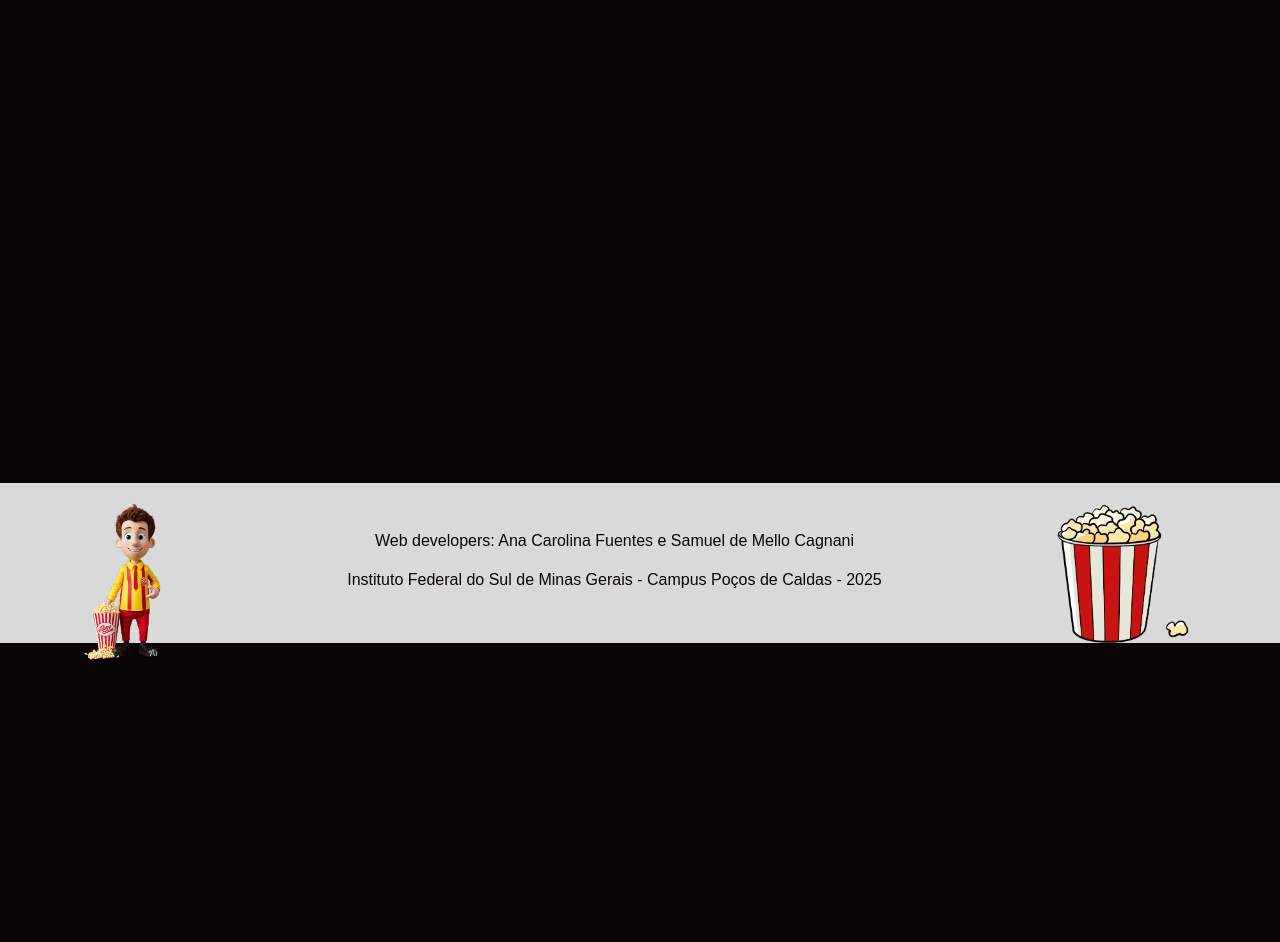
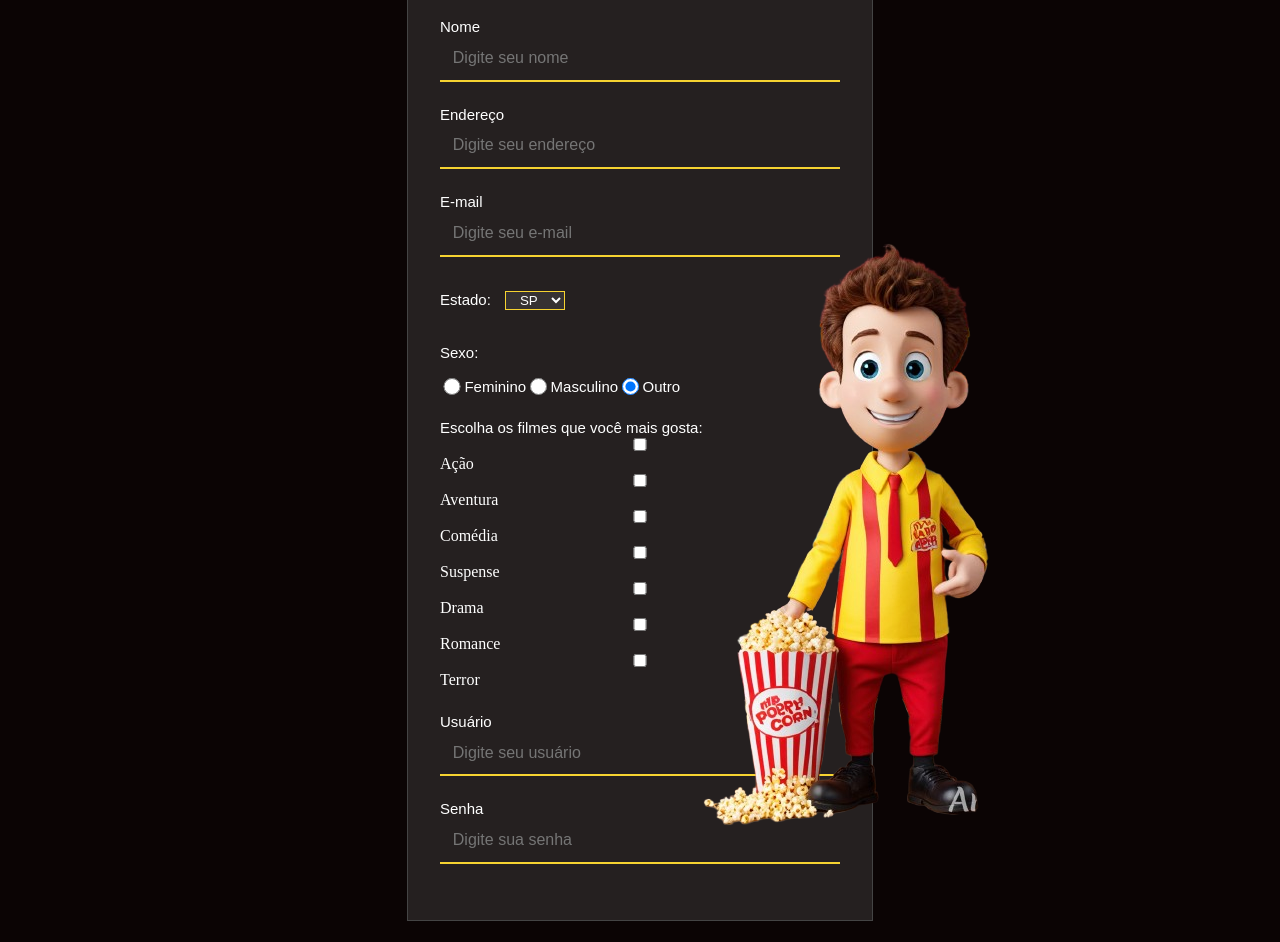
Before and after one commit to AnaCarolFuentes/Locadora_de_filmes, a plain HTML site: page cadastro.html in a window 1280 px wide. Shown: the part 157-1099 px from the top of the page. Before the commit the page ends 800 px from the top, so only its background shows below. Drawn offline with Linux system fonts and the light colour scheme.

Commit message:
Página de Cadastro Criada

```diff
--- a/cadastro.html
+++ b/cadastro.html
@@ -1,11 +1,13 @@
 <!DOCTYPE html>
 <html lang="pt-BR">
+
 <head>
-    <meta charset="UTF-8">
-    <meta name="viewport" content="width=device-width, initial-scale=1.0">
-    <link rel="stylesheet" href="style/style.css">
-    <title>Cadastro</title>
+  <meta charset="UTF-8">
+  <meta name="viewport" content="width=device-width, initial-scale=1.0">
+  <link rel="stylesheet" href="style/style.css">
+  <title>Cadastro</title>
 </head>
+
 <body>
 
   <!-- Barra de navegação -->
@@ -13,7 +15,81 @@
     <span class="logo">Logo</span>
   </nav>
 
-  <main>
+  <main class="main-cadastro">
+    <!-- Container de Cadastro -->
+     <div class="cadastro-imagem">
+      <img src="assets/images/avatar.png" alt="Avatar">
+     </div>
+     <div class="separacao_container">
+
+       <div class="cadastro-header">
+         <h2>Cadastro</h2>
+       </div>
+       <div class="cadastro-container">
+         <form class="cadastro-form" method="post">
+           <div class="form-group">
+             <label for="username">Nome</label>
+             <input type="text" id="username" placeholder="Digite seu nome" required>
+           </div>
+           <div class="form-group">
+             <label for="useradress">Endereço</label>
+             <input type="text" id="endereco" placeholder="Digite seu endereço" required>
+           </div>
+           <div class="form-group">
+             <label for="useremail">E-mail</label>
+             <input type="text" id="email" placeholder="Digite seu e-mail" required>
+           </div>
+           <div class="form-group">
+             <label for="estado">Estado:</label>
+             <select name="estado" id="estado">
+               <option value="SP">SP</option>
+               <option value="MG">MG</option>
+               <option value="MT">MT</option>
+               <option value="MS">MS</option>
+               <option value="RJ">RS</option>
+             </select>
+           </div>
+           <div class="form-group">
+             <label for="usersexo">Sexo:</label>
+             <div class="radio">
+               <input type="radio" id="feminino" name="sexo" value="feminino" checked>
+               <label for="feminino">Feminino</label>
+               <input type="radio" id="masculino" name="sexo" value="masculinho" checked>
+               <label for="masculino">Masculino</label>
+               <input type="radio" id="outro" name="sexo" value="outro" checked>
+               <label for="outro">Outro</label>
+             </div>
+           </div>
+           <div class="form-group">
+             <div class="checkbox">
+               <label>Escolha os filmes que você mais gosta:</label>
+               <div><input type="checkbox" name="filmes" value="acao"> Ação <br></div>
+               <div><input type="checkbox" name="filmes" value="aventura"> Aventura <br></div>
+               <div><input type="checkbox" name="filmes" value="comedia"> Comédia <br></div>
+               <div><input type="checkbox" name="filmes" value="suspense"> Suspense <br></div>
+               <div><input type="checkbox" name="filmes" value="drama"> Drama <br></div>
+               <div><input type="checkbox" name="filmes" value="romance"> Romance <br></div>
+               <div><input type="checkbox" name="filmes" value="terror"> Terror <br></div>
+             </div>
+           </div>
+           <div class="form-group">
+            <label for="username">Usuário</label>
+            <input type="text" id="username" placeholder="Digite seu usuário" required>
+          </div>
+          <div class="form-group">
+            <label for="password">Senha</label>
+            <input type="password" id="password" placeholder="Digite sua senha" required>
+          </div>
+       </div>
+       <div class="buttons">
+         <button type="submit" class="sem_uso"><a href="index.html">Cancelar</a></button>
+         <button type="button" class="sem_uso"><a href="cadastro.html">Limpar</a></button>
+         <button type="button" class="sem_uso"><a href="cadastro.html">Cadastrar</a></button>
+       </div>
+       <div class="buttons">
+        <button type="submit" class="btn"><a href="login.html">Voltar</a></button>
+      </div>
+     </div>
 
   </main>
 
@@ -33,4 +109,5 @@
   </footer>
 
 </body>
+
 </html>
--- /dev/null
+++ b/style/cadastro.css
@@ -0,0 +1,79 @@
+@import url('global.css');
+
+.main-cadastro
+{
+    display: flex;
+    align-items: center;
+    justify-content: center;
+    height: 100vh;
+}
+.separacao_container
+{
+    display: flex;
+    align-items: center;
+    flex-direction: column;
+    justify-content: center;
+
+}
+
+.cadastro-imagem
+{
+
+    position: absolute;
+    margin-left: 60vh;
+
+}
+
+.cadastro-header
+{
+    display: flex;
+    align-items: center;
+    justify-content: center;
+
+}
+
+.cadastro-header h2 {
+    color: var(--text-color);
+    text-align: left;
+    font-family: "Kadwa-Regular", sans-serif;
+    font-size: 36px;
+    font-weight: 400;
+    position: relative;
+}
+
+.cadastro-container
+{
+    background-color: var(--shape-transparency);
+    border: 1px solid #444;
+    padding: 2rem;
+
+}
+
+.form-group select
+{
+    margin: 10px;
+    background-color: var(--shape-transparency);
+    color: var(--text-color);
+    width: 15%;
+    border: 1px solid var(--details);
+}
+
+.form-group select option
+{
+    text-align: center;
+    background-color: var(--shape-transparency);
+    color: var(--text-color);
+    border: 1px solid var(--details);
+}
+
+.radio
+{
+    display: flex;
+    width: 30vh;
+    margin-top: 2vh;
+}
+
+.checkbox
+{
+    width: 50vh;
+}
--- /dev/null
+++ b/style/filmes.css
@@ -0,0 +1 @@
+@import url("global.css")
--- a/style/footer.css
+++ b/style/footer.css
@@ -7,11 +7,11 @@
     color: var(--background-color);
     text-align: center;
     justify-content: space-around;
-    padding: 1rem 0;
-    position: fixed;
-    bottom: 0;
+    padding: 1rem 1;
+    position: relative;
     width: 100%;
-    height: 20vh;
+    margin-bottom: 0;
+    flex-wrap: wrap;
 
 
 }
@@ -37,6 +37,7 @@ p {
     font-weight: 400;
     position: relative;
     height: 23px;
+
 }
 
 
--- a/style/global.css
+++ b/style/global.css
@@ -21,7 +21,14 @@ body {
     color: var(--text-color);
     display: flex;
     flex-direction: column;
-    align-items: center;
-    justify-content: center;
-    height: 100vh;
+
+    min-height: 100vh;
 }
+
+main
+{
+    margin-top: 10vh;
+    padding: 20px;
+    flex: 1;
+
+}
--- a/style/login.css
+++ b/style/login.css
@@ -1,12 +1,15 @@
 @import url('global.css');
 
-
-main {
+.main_login
+{
+    align-items: center;
+    text-align: center;
+    justify-content: center;
     display: flex;
-    align-items: center;
-    justify-content: center;
+    flex-direction: column;
+    height: 100vh;
+    margin: 0;
 }
-
 
 .login-header {
     display: inline-flex;
@@ -37,7 +40,8 @@ main {
     padding: 2rem;
     width: 50vh;
     height: 22vh;
-    position: relative;
+    align-items: center;
+    justify-content: center;
     overflow: hidden;
     text-align: center;
     box-shadow: 0 4px 8px rgba(0, 0, 0, 0.3);
@@ -75,8 +79,8 @@ main {
 
 .buttons {
     display: flex;
-    margin-top: 50px;
-    width: 30vh;
+    margin-top: 3rem;
+    width: 50vh;
     height: 50px;
     justify-content: space-around;
 }
@@ -100,3 +104,10 @@ main {
     background-color: var(--details);
     color: #000;
 }
+
+.sem_uso
+{
+    border: 1px solid var(--text-color);
+    background-color: var(--details);
+    width: 10vh;
+}
--- a/style/style.css
+++ b/style/style.css
@@ -2,3 +2,4 @@
 @import url('login.css');
 @import url('nav.css');
 @import url('footer.css');
+@import url('cadastro.css');
```
Also changed, not shown: filmes.html (+11 -0 lines), login.html (+9 -2 lines).
